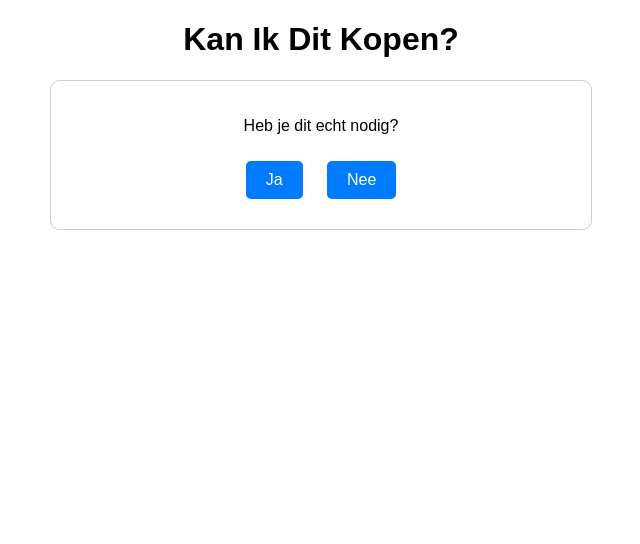
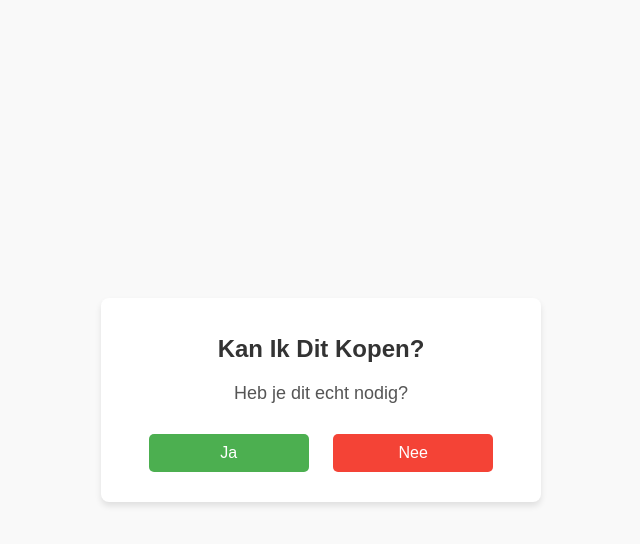
Before and after one commit to enipo/kanikditkopen.github.io, a plain HTML site: page index.html in a window 1280 px wide. Shown: the whole page, without its empty margins (319-959 px from the left). Drawn offline with Linux system fonts and the light colour scheme.

Commit message:
other design

```diff
--- a/index.html
+++ b/index.html
@@ -7,15 +7,31 @@
   <style>
     body {
       font-family: Arial, sans-serif;
-      margin: 20px;
+      margin: 0;
+      padding: 0;
+      background-color: #f9f9f9;
+      display: flex;
+      justify-content: center;
+      align-items: center;
+      height: 100vh;
+    }
+    .container {
       text-align: center;
+      background: white;
+      border-radius: 8px;
+      box-shadow: 0 4px 6px rgba(0, 0, 0, 0.1);
+      width: 90%;
+      max-width: 400px;
+      padding: 20px;
     }
-    .question, .result {
-      margin: 20px auto;
-      max-width: 500px;
-      padding: 20px;
-      border: 1px solid #ccc;
-      border-radius: 10px;
+    h1 {
+      font-size: 24px;
+      color: #333;
+    }
+    p {
+      font-size: 18px;
+      color: #555;
+      margin: 20px 0;
     }
     button {
       padding: 10px 20px;
@@ -24,20 +40,36 @@
       cursor: pointer;
       border: none;
       border-radius: 5px;
-      background-color: #007BFF;
+      width: 40%;
+    }
+    button.yes {
+      background-color: #4CAF50;
       color: white;
     }
-    button:hover {
-      background-color: #0056b3;
+    button.yes:hover {
+      background-color: #45a049;
+    }
+    button.no {
+      background-color: #f44336;
+      color: white;
+    }
+    button.no:hover {
+      background-color: #e53935;
+    }
+    .result {
+      color: #333;
+      font-weight: bold;
     }
   </style>
 </head>
 <body>
-  <h1>Kan Ik Dit Kopen?</h1>
-  <div id="app" class="question">
-    <p id="question">Heb je dit echt nodig?</p>
-    <button onclick="answer('yes')">Ja</button>
-    <button onclick="answer('no')">Nee</button>
+  <div class="container">
+    <h1>Kan Ik Dit Kopen?</h1>
+    <div id="app">
+      <p id="question">Heb je dit echt nodig?</p>
+      <button class="yes" onclick="answer('yes')">Ja</button>
+      <button class="no" onclick="answer('no')">Nee</button>
+    </div>
   </div>
 
   <script>
@@ -83,7 +115,7 @@
 
     function showResult(result) {
       const app = document.getElementById("app");
-      app.innerHTML = `<div class="result"><p>${result}</p></div>`;
+      app.innerHTML = `<p class="result">${result}</p>`;
     }
   </script>
 </body>
```
